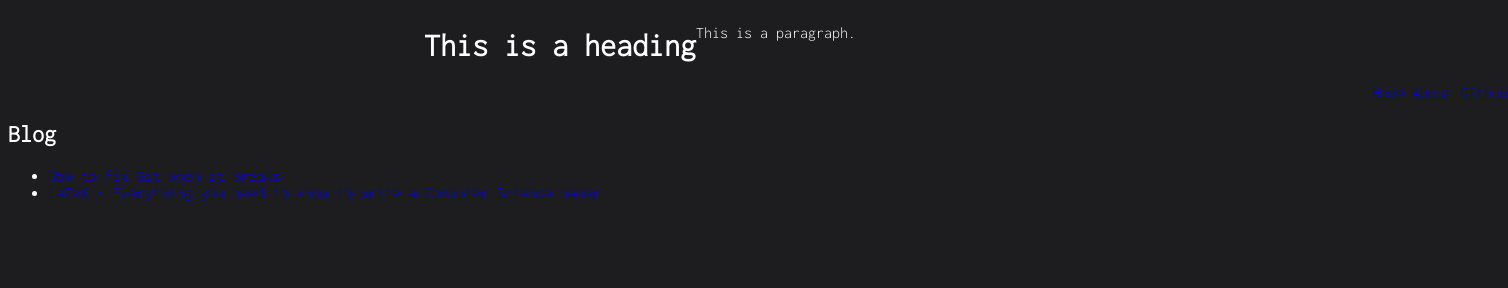
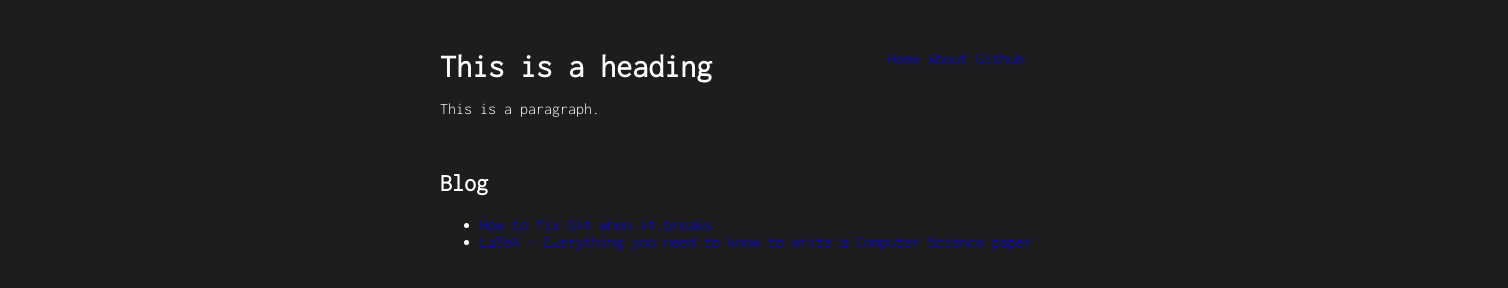
Before and after one commit to sacha505/new_website, a plain HTML site: page index.html in a window 1280 px wide. Shown: the whole page, 1508 px wide, since content can reach past the window. Drawn offline with Linux system fonts and the light colour scheme.

Commit message:
Fixed alignment

```diff
--- a/style.css
+++ b/style.css
@@ -5,6 +5,12 @@ body {
 h1 {
     color: white;
     font-family: 'Inconsolata', monospace;
+
+    position: fixed;
+    top: 50%;
+    left: 50%;
+    margin-top: -350px;
+    margin-left: -200px;
   }
 
 h2 {
@@ -15,11 +21,18 @@ h2 {
 p {
     color: white;
     font-family: 'Inconsolata', monospace;
+
+    position: fixed;
+    top: 50%;
+    left: 50%;
+    margin-top: -300px;
+    margin-left: -200px;
   }
 
 .container {
     display: flex;
     justify-content: center;
+
   }
 
 .nav {
@@ -27,7 +40,12 @@ p {
     font-family: 'Inconsolata', monospace;
     display: flex;
     justify-content: right;
-    width: 1500px;
+
+    position: fixed;
+    top: 50%;
+    left: 85%;
+    margin-top: -350px;
+    margin-left: -200px;
 
     /* Remove bullets from list */
     ul {
@@ -62,4 +80,10 @@ a:active {
 .list{
     color: white;
     font-family: 'Inconsolata', monospace;
+
+    position: fixed;
+    top: 50%;
+    left: 50%;
+    margin-top: -250px;
+    margin-left: -200px;
 }
```
